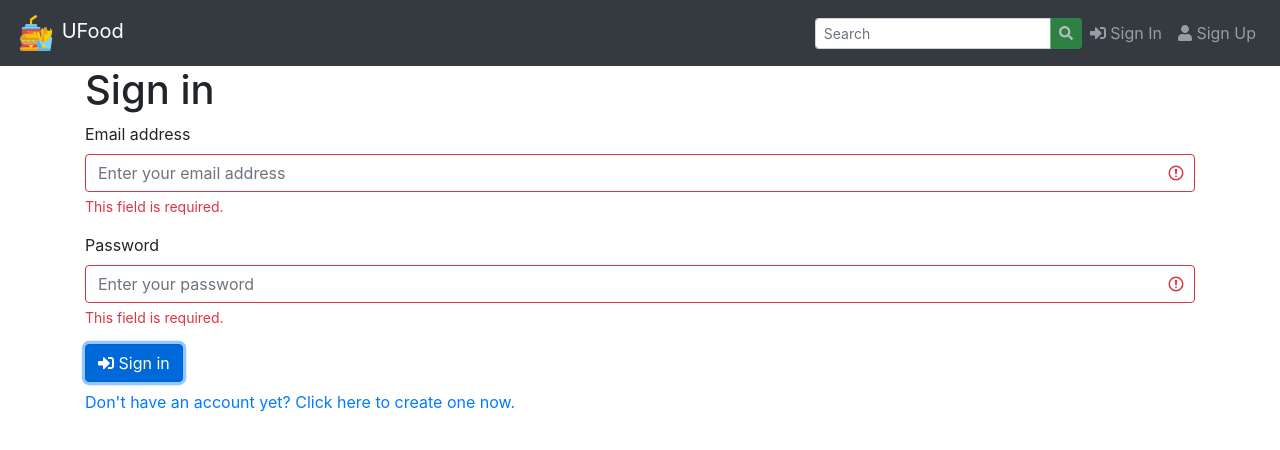
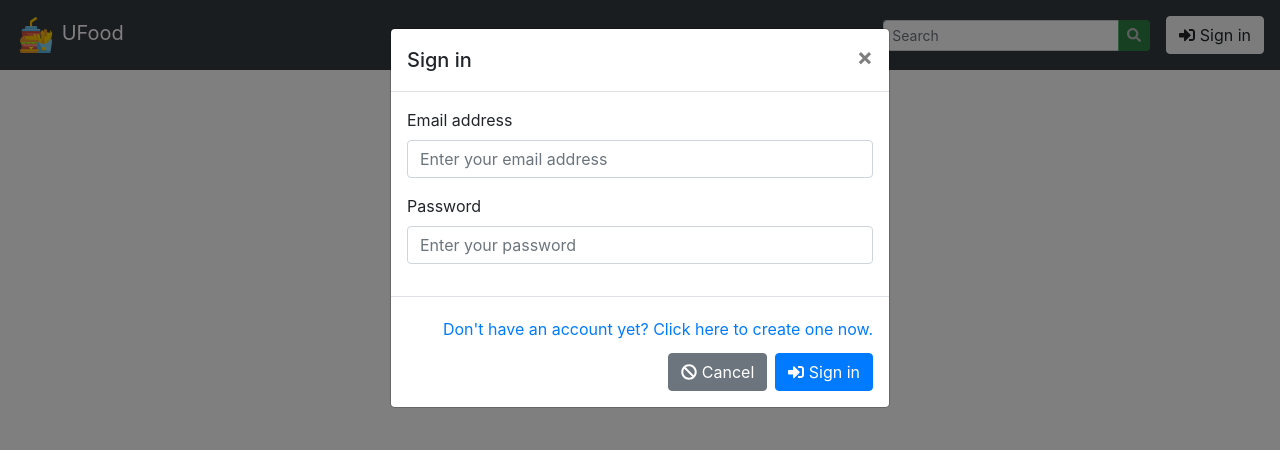
Before and after one commit to SWilDeV/Ufood_Ulaval, a Vue app: page /signin in a window 1280 px wide. Both pictures are taken after a click on the button "Sign in". Shown: the top 450 px of the page. Built offline with nearby package versions, Linux system fonts and the light colour scheme.

Commit message:
Implemented SignInModal.

```diff
--- a/src/components/Member/FavoriteList.vue
+++ b/src/components/Member/FavoriteList.vue
@@ -2,7 +2,7 @@
   <b-card class="mb-1" no-body>
     <b-card-header role="tab">
       <h5 class="mb-0">
-        <button class="btn btn-link" v-b-toggle="collapseId" v-text="item.name" />
+        <b-button variant="link" v-b-toggle="collapseId" v-text="item.name" />
       </h5>
     </b-card-header>
     <b-collapse :id="collapseId" visible :accordion="accordion" role="tabpanel">
--- a/src/components/Navigation/Navbar.vue
+++ b/src/components/Navigation/Navbar.vue
@@ -32,16 +32,16 @@
             {{ $t('navigation.signOut') }}
           </b-dropdown-item>
         </b-nav-item-dropdown>
-        <template v-else>
-          <b-nav-item :to="{ name: 'SignIn' }">
-            <font-awesome-icon icon="sign-in-alt" />
-            {{ $t('navigation.signIn') }}
-          </b-nav-item>
-          <b-nav-item :to="{ name: 'SignUp' }">
-            <font-awesome-icon icon="user" />
-            {{ $t('navigation.signUp') }}
-          </b-nav-item>
-        </template>
+        <b-nav-text v-else>
+          <icon-button
+            class="ml-3"
+            icon="sign-in-alt"
+            text="signIn.title"
+            variant="light"
+            v-b-modal.signModal
+          />
+          <sign-in-modal id="signModal" />
+        </b-nav-text>
       </b-navbar-nav>
     </b-collapse>
   </b-navbar>
@@ -49,12 +49,16 @@
 
 <script>
 import { mapState } from 'vuex'
+import IconButton from '@/components/shared/IconButton.vue'
 import Search from '@/components/Navigation/Search.vue'
+import SignInModal from '@/components/Navigation/SignInModal.vue'
 
 export default {
   name: 'Navbar',
   components: {
-    Search
+    IconButton,
+    Search,
+    SignInModal
   },
   computed: {
     ...mapState(['user'])
--- /dev/null
+++ b/src/components/Navigation/SignInModal.vue
@@ -0,0 +1,127 @@
+<template>
+  <b-modal :id="id" :title="$t('signIn.title')">
+    <alert v-if="error === true" text="genericError" variant="danger" @dismissed="clearError" />
+    <alert
+      v-if="error === 401"
+      text="signIn.invalidCredentials"
+      variant="warning"
+      @dismissed="clearError"
+    />
+    <b-form-group
+      :label="$t('fields.email.label')"
+      label-for="email"
+      :invalid-feedback="errors.email"
+      :state="errors.email ? false : null"
+    >
+      <b-form-input
+        type="email"
+        id="email"
+        v-model="email"
+        :placeholder="$t('fields.email.placeholder')"
+        :state="errors.email ? false : null"
+      />
+    </b-form-group>
+    <b-form-group
+      :label="$t('fields.password.label')"
+      label-for="password"
+      :invalid-feedback="errors.password"
+      :state="errors.password ? false : null"
+    >
+      <b-form-input
+        type="password"
+        id="password"
+        ref="password"
+        v-model="password"
+        :placeholder="$t('fields.password.placeholder')"
+        :state="errors.password ? false : null"
+      />
+    </b-form-group>
+    <template #modal-footer="{ cancel, ok }">
+      <div class="my-2" v-if="$route.name !== 'SignUp'">
+        <router-link :to="{ name: 'SignUp' }" v-t="'signIn.signUpLink'" />
+      </div>
+      <icon-button icon="ban" text="buttons.cancel" @click="clear(cancel)" />
+      <icon-button icon="sign-in-alt" text="signIn.submit" variant="primary" @click="submit(ok)" />
+    </template>
+  </b-modal>
+</template>
+
+<script>
+import Vue from 'vue'
+import { mapActions } from 'vuex'
+import Alert from '@/components/shared/Alert.vue'
+import IconButton from '@/components/shared/IconButton.vue'
+import { logIn } from '@/api/users'
+
+export default {
+  name: 'SignInModal',
+  components: {
+    Alert,
+    IconButton
+  },
+  props: {
+    id: {
+      type: String,
+      required: true
+    }
+  },
+  data() {
+    return {
+      email: '',
+      error: null,
+      errors: {},
+      password: ''
+    }
+  },
+  methods: {
+    ...mapActions(['login']),
+    clear(callback) {
+      this.email = ''
+      this.errors = {}
+      this.password = ''
+      this.clearError()
+      if (callback) {
+        callback()
+      }
+    },
+    clearError() {
+      this.error = null
+    },
+    async submit(callback) {
+      if (this.email === '') {
+        Vue.set(this.errors, 'email', this.$i18n.t('required'))
+      } else {
+        Vue.delete(this.errors, 'email')
+      }
+
+      if (this.password === '') {
+        Vue.set(this.errors, 'password', this.$i18n.t('required'))
+      } else {
+        Vue.delete(this.errors, 'password')
+      }
+
+      if (!Object.keys(this.errors).length) {
+        this.clearError()
+        try {
+          const data = await logIn({ email: this.email, password: this.password })
+          this.login(data)
+          this.clear(callback)
+        } catch (e) {
+          console.error(e)
+          this.error = e.status === 401 ? e.status : true
+          this.password = ''
+          this.$refs.password.focus()
+        }
+      }
+    }
+  },
+  watch: {
+    email() {
+      Vue.delete(this.errors, 'email')
+    },
+    password() {
+      Vue.delete(this.errors, 'password')
+    }
+  }
+}
+</script>
--- a/src/components/Restaurant/FavoriteModal.vue
+++ b/src/components/Restaurant/FavoriteModal.vue
@@ -6,7 +6,7 @@
         <b-input-group-append>
           <icon-button
             icon="plus"
-            text="favoriteModal.create"
+            text="buttons.create"
             variant="success"
             :disabled="!name"
             @click="createList"
@@ -32,8 +32,8 @@
       </b-form-select>
     </b-form-group>
     <template #modal-footer="{ cancel, ok }">
-      <icon-button icon="ban" text="favoriteModal.cancel" @click="clear(cancel)" />
-      <icon-button icon="star" text="favoriteModal.add" variant="primary" @click="addToList(ok)" />
+      <icon-button icon="ban" text="buttons.cancel" @click="clear(cancel)" />
+      <icon-button icon="star" text="buttons.add" variant="primary" @click="addToList(ok)" />
     </template>
   </b-modal>
 </template>
--- a/src/components/SignIn.vue
+++ /dev/null
@@ -1,115 +0,0 @@
-<template>
-  <div class="container">
-    <h1 v-t="'signIn.title'" />
-    <alert v-if="error === true" text="genericError" variant="danger" @dismissed="clearError" />
-    <alert
-      v-if="error === 401"
-      text="signIn.invalidCredentials"
-      variant="warning"
-      @dismissed="clearError"
-    />
-    <b-form @submit.prevent="submit">
-      <b-form-group
-        :label="$t('signIn.email')"
-        label-for="email"
-        :invalid-feedback="errors.email"
-        :state="errors.email ? false : null"
-      >
-        <b-form-input
-          type="email"
-          id="email"
-          v-model="email"
-          :placeholder="$t('signIn.emailPlaceholder')"
-          :state="errors.email ? false : null"
-        />
-      </b-form-group>
-      <b-form-group
-        :label="$t('signIn.password')"
-        label-for="password"
-        :invalid-feedback="errors.password"
-        :state="errors.password ? false : null"
-      >
-        <b-form-input
-          type="password"
-          id="password"
-          ref="password"
-          v-model="password"
-          :placeholder="$t('signIn.passwordPlaceholder')"
-          :state="errors.password ? false : null"
-        />
-      </b-form-group>
-      <icon-button icon="sign-in-alt" text="signIn.submit" type="submit" variant="primary" />
-    </b-form>
-    <div class="my-2">
-      <router-link :to="{ name: 'SignUp' }" v-t="'signIn.signUpLink'" />
-    </div>
-  </div>
-</template>
-
-<script>
-import Vue from 'vue'
-import { mapActions } from 'vuex'
-import Alert from '@/components/shared/Alert.vue'
-import IconButton from '@/components/shared/IconButton.vue'
-import { logIn } from '@/api/users'
-
-export default {
-  name: 'SignIn',
-  components: {
-    Alert,
-    IconButton
-  },
-  data() {
-    return {
-      email: '',
-      error: false,
-      errors: {},
-      password: ''
-    }
-  },
-  methods: {
-    ...mapActions(['login']),
-    clearError() {
-      this.error = false
-    },
-    onError(error, status) {
-      console.error(error)
-      this.error = status || true
-      this.password = ''
-      this.$refs.password.focus()
-    },
-    async submit() {
-      if (this.email === '') {
-        Vue.set(this.errors, 'email', this.$i18n.t('required'))
-      } else {
-        Vue.delete(this.errors, 'email')
-      }
-
-      if (this.password === '') {
-        Vue.set(this.errors, 'password', this.$i18n.t('required'))
-      } else {
-        Vue.delete(this.errors, 'password')
-      }
-
-      if (!Object.keys(this.errors).length) {
-        this.clearError()
-        try {
-          const data = await logIn({ email: this.email, password: this.password })
-          this.login(data)
-          this.$router.push({ name: 'User' })
-        } catch (e) {
-          this.onError(e, e.status === 401 ? e.status : null)
-        }
-      }
-    }
-  },
-  watch: {
-    email() {
-      Vue.delete(this.errors, 'email')
-    },
-    password() {
-      Vue.delete(this.errors, 'password')
-    }
-  }
-}
-</script>
--- a/src/components/SignUp.vue
+++ b/src/components/SignUp.vue
@@ -2,15 +2,10 @@
   <div class="container">
     <h1 v-t="'signUp.title'" />
     <alert v-if="error === true" text="genericError" variant="danger" @dismissed="clearError" />
-    <alert v-if="success" text="signUp.success" variant="success" :dismissible="false">
-      <template v-slot:after>
-        <br />
-        <router-link :to="{ name: 'SignIn' }" v-t="'navigation.signIn'" />
-      </template>
-    </alert>
+    <alert v-if="success" text="signUp.success" variant="success" :dismissible="false" />
     <b-form v-else @submit.prevent="submit">
       <b-form-group
-        :label="$t('signUp.email')"
+        :label="$t('fields.email.label')"
         label-for="email"
         :invalid-feedback="errors.email"
         :state="errors.email ? false : null"
@@ -19,12 +14,12 @@
           type="email"
           id="email"
           v-model="email"
-          :placeholder="$t('signUp.emailPlaceholder')"
+          :placeholder="$t('fields.email.placeholder')"
           :state="errors.email ? false : null"
         />
       </b-form-group>
       <b-form-group
-        :label="$t('signUp.name')"
+        :label="$t('fields.name.label')"
         label-for="name"
         :invalid-feedback="errors.name"
         :state="errors.name ? false : null"
@@ -32,12 +27,12 @@
         <b-form-input
           id="name"
           v-model="name"
-          :placeholder="$t('signUp.namePlaceholder')"
+          :placeholder="$t('fields.name.placeholder')"
           :state="errors.name ? false : null"
         />
       </b-form-group>
       <b-form-group
-        :label="$t('signUp.password')"
+        :label="$t('fields.password.label')"
         label-for="password"
         :invalid-feedback="errors.password"
         :state="errors.password ? false : null"
@@ -47,14 +42,11 @@
           id="password"
           ref="password"
           v-model="password"
-          :placeholder="$t('signUp.passwordPlaceholder')"
+          :placeholder="$t('fields.password.placeholder')"
           :state="errors.password ? false : null"
         />
       </b-form-group>
       <icon-button icon="user" text="signUp.submit" type="submit" variant="primary" />
-      <div class="my-2">
-        <router-link :to="{ name: 'SignIn' }" v-t="'signUp.signInLink'" />
-      </div>
     </b-form>
   </div>
 </template>
@@ -85,12 +77,6 @@ export default {
     clearError() {
       this.error = false
     },
-    onError(error) {
-      console.error(error)
-      this.error = true
-      this.password = ''
-      this.$refs.password.focus()
-    },
     async submit() {
       if (this.email === '') {
         Vue.set(this.errors, 'email', this.$i18n.t('required'))
@@ -116,10 +102,16 @@ export default {
           await signUp({ email: this.email, name: this.name, password: this.password })
           this.success = true
         } catch (e) {
-          this.onError(e)
+          console.error(e)
+          this.error = true
+          this.password = ''
+          this.$refs.password.focus()
         }
       }
     }
+  },
+  created() {
+    this.$root.$emit('bv::hide::modal', 'signModal')
   },
   watch: {
     email() {
--- a/src/components/shared/Alert.vue
+++ b/src/components/shared/Alert.vue
@@ -6,10 +6,8 @@
     :dismissible="dismissible"
     @dismissed="$emit('dismissed', $event)"
   >
-    <slot name="before" />
     <strong v-if="important" v-text="important" />
     {{ description }}
-    <slot name="after" />
   </b-alert>
 </template>
 
--- a/src/components/shared/VisitModal.vue
+++ b/src/components/shared/VisitModal.vue
@@ -32,7 +32,7 @@
       />
     </b-form-group>
     <b-form-group
-      :label="$t('visitModal.comment')"
+      :label="$t('visitModal.comment.label')"
       label-for="comment"
       :invalid-feedback="errors.comment"
       :state="errors.comment ? false : null"
@@ -41,17 +41,17 @@
         id="comment"
         rows="5"
         v-model="comment"
-        :placeholder="$t('visitModal.commentPlaceholder')"
+        :placeholder="$t('visitModal.comment.placeholder')"
         :disabled="Boolean(visit)"
         :state="errors.comment ? false : null"
       />
     </b-form-group>
     <template v-if="Boolean(visit)" #modal-footer="{ cancel }">
-      <icon-button icon="times" text="visitModal.close" @click="cancel()" />
+      <icon-button icon="times" text="buttons.close" @click="cancel()" />
     </template>
     <template v-else #modal-footer="{ cancel, ok }">
-      <icon-button icon="ban" text="visitModal.cancel" @click="clear(cancel)" />
-      <icon-button icon="paper-plane" text="visitModal.send" variant="primary" @click="send(ok)" />
+      <icon-button icon="ban" text="buttons.cancel" @click="clear(cancel)" />
+      <icon-button icon="paper-plane" text="buttons.send" variant="primary" @click="send(ok)" />
     </template>
   </b-modal>
 </template>
--- a/src/i18n/en-US.json
+++ b/src/i18n/en-US.json
@@ -1,8 +1,12 @@
 {
-  "favoriteModal": {
+  "buttons": {
     "add": "Add",
     "cancel": "Cancel",
+    "close": "Close",
     "create": "Create",
+    "send": "Send"
+  },
+  "favoriteModal": {
     "createList": "Create a new list",
     "list": "List",
     "namePlaceholder": "Enter a name",
@@ -12,6 +16,20 @@
   "favorites": {
     "addToList": "Add",
     "selectRestaurant": "Select a restaurant"
+  },
+  "fields": {
+    "email": {
+      "label": "Email address",
+      "placeholder": "Enter your email address"
+    },
+    "name": {
+      "label": "Name",
+      "placeholder": "Enter your name"
+    },
+    "password": {
+      "label": "Password",
+      "placeholder": "Enter your password"
+    }
   },
   "followButton": {
     "follow": "Follow",
@@ -45,9 +63,7 @@
   "navigation": {
     "profile": "User Profile",
     "searchPlaceholder": "Search",
-    "signIn": "Sign In",
-    "signOut": "Sign Out",
-    "signUp": "Sign Up"
+    "signOut": "Sign Out"
   },
   "required": "This field is required.",
   "restaurant": {
@@ -63,24 +79,13 @@
     "visit": "Visit"
   },
   "signIn": {
-    "email": "Email address",
-    "emailPlaceholder": "Enter your email address",
     "invalidCredentials": "The specified email and/or password did not match.",
-    "password": "Password",
-    "passwordPlaceholder": "Enter your password",
     "signUpLink": "Don't have an account yet? Click here to create one now.",
     "submit": "Sign in",
     "title": "Sign in"
   },
   "signUp": {
-    "email": "Email address",
-    "emailPlaceholder": "Enter your email address",
-    "name": "Name",
-    "namePlaceholder": "Enter your name",
-    "password": "Password",
-    "passwordPlaceholder": "Enter your password",
-    "signInLink": "Already have an account? Click here to sign in.",
-    "success": "Your account has been created. You can now sign in using your email and password by clicking on the link below:",
+    "success": "Your account has been created. You may now sign in using your email and password.",
     "submit": "Sign up",
     "title": "Sign up"
   },
@@ -91,16 +96,15 @@
     "text": "View"
   },
   "visitModal": {
-    "cancel": "Cancel",
-    "close": "Close",
-    "comment": "Comment",
-    "commentPlaceholder": "Please describe your experience!",
+    "comment": {
+      "label": "Comment",
+      "placeholder": "Please describe your experience!"
+    },
     "date": "Visit date",
     "futureDate": "The date cannot be in the future.",
     "invalidRating": "Enter a rating between 0 and 5.",
     "newVisit": "Write a review",
-    "rating": "Rating",
-    "send": "Send"
+    "rating": "Rating"
   },
   "visits": {
     "date": "Date",
--- a/src/router/index.js
+++ b/src/router/index.js
@@ -4,7 +4,6 @@ import Home from '@/components/Home'
 import Member from '@/components/Member'
 import Members from '@/components/Members'
 import Restaurant from '@/components/Restaurant'
-import SignIn from '@/components/SignIn'
 import SignOut from '@/components/SignOut'
 import SignUp from '@/components/SignUp'
 import UserPage from '@/components/UserPage'
@@ -37,11 +36,6 @@ export default new Router({
       component: Restaurant
     },
     {
-      path: '/signin',
-      name: 'SignIn',
-      component: SignIn
-    },
-    {
       path: '/signout',
       name: 'SignOut',
       component: SignOut
```
